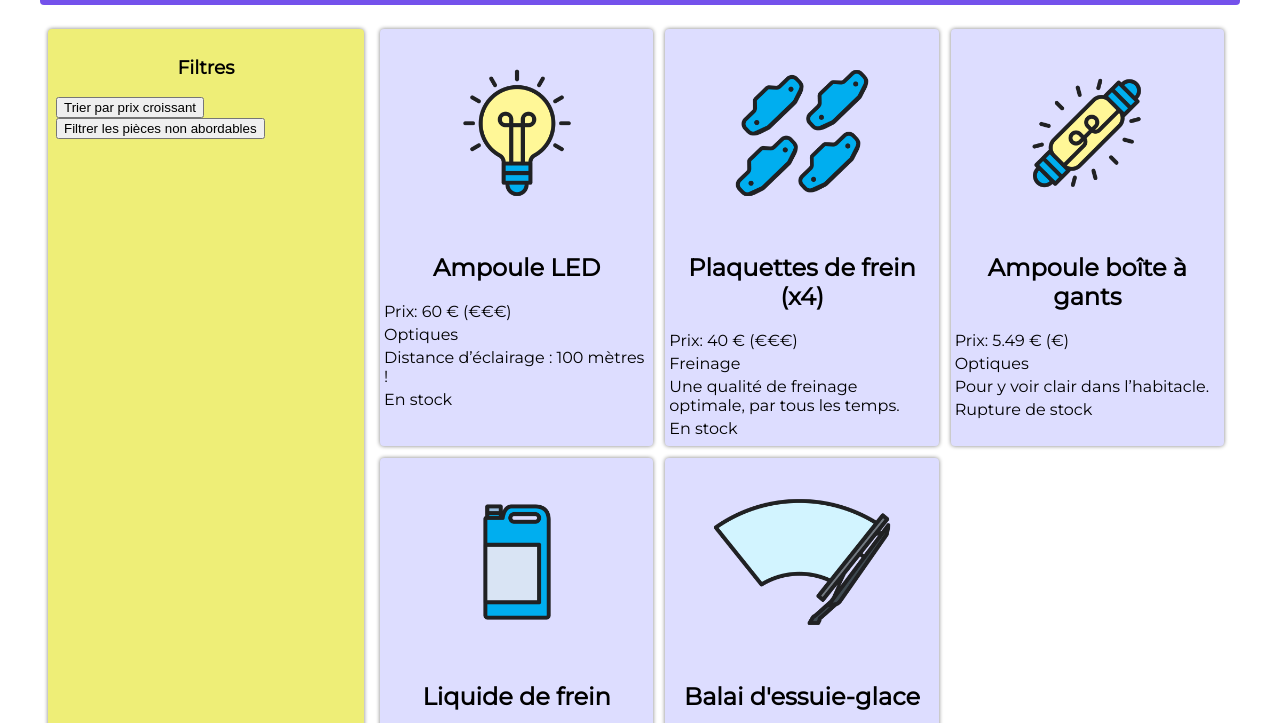
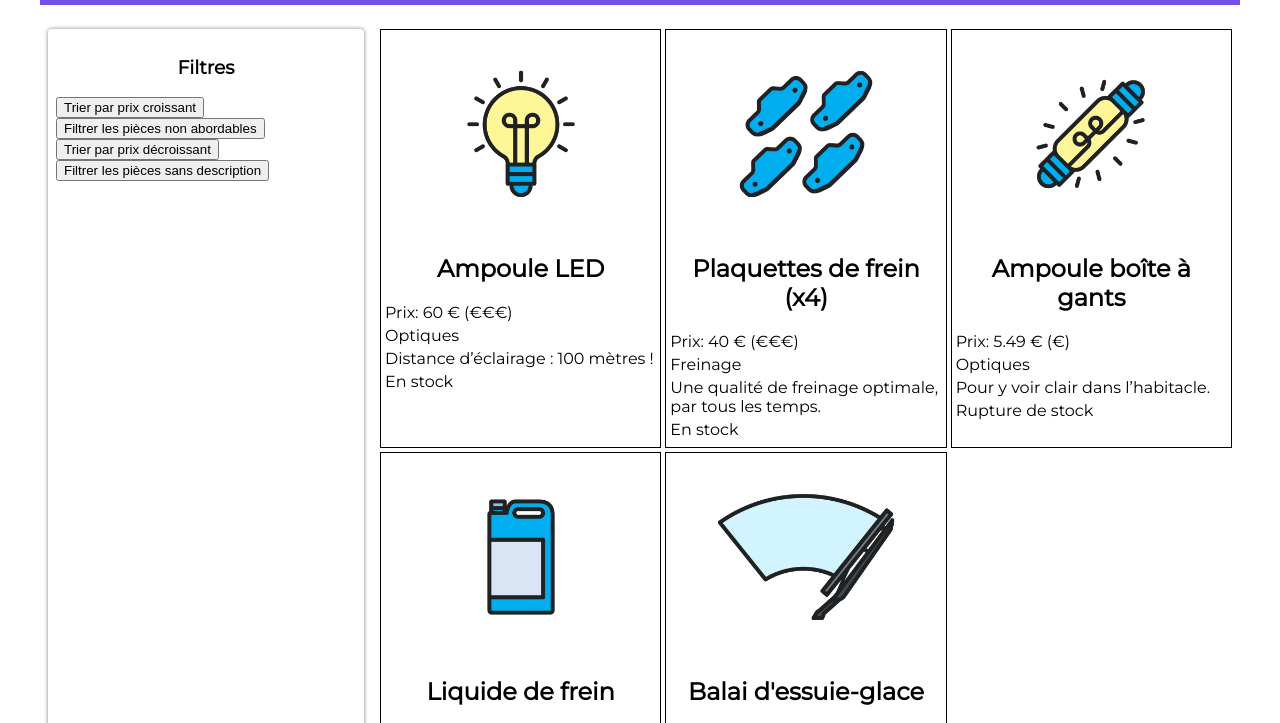
Before and after one commit to GWartelle/LesBonnesPi-ces, a website: page index.html in a window 1280 px wide. Shown: the part 109-832 px from the top of the page. Drawn offline with Linux system fonts and the light colour scheme.

Commit message:
Ajout de nouveaux sort et filter

```diff
--- a/index.html
+++ b/index.html
@@ -18,6 +18,10 @@
 				<button class="btn-trier">Trier par prix croissant</button>
 				<br>
 				<button class="btn-filtrer">Filtrer les pièces non abordables</button>
+				<br>
+				<button class="btn-decroissant">Trier par prix décroissant</button>
+				<br>
+				<button class="btn-nodesc">Filtrer les pièces sans description</button>
 			</section>
 
 			<!-- Fiches produits -->
--- a/package.json
+++ b/package.json
@@ -5,7 +5,7 @@
   "main": "pieces.js",
   "scripts": {
     "start":"http-server",
-    "dev":"http-server"
+    "dev": "http-server"
   },
   "repository": {
     "type": "git",
--- a/pieces.js
+++ b/pieces.js
@@ -36,15 +36,41 @@ for (let i = 0; i < pieces.length; i++) {
 
  }
 
- const boutonTrier = document.querySelector(".btn-trier");
- boutonTrier.addEventListener("click", () => {
+ //gestion des boutons
+const boutonTrier = document.querySelector(".btn-trier");
+
+boutonTrier.addEventListener("click", function () {
     const piecesOrdonnees = Array.from(pieces);
-    piecesOrdonnees.sort((a, b) => a.prix - b.prix);
-    console.log(piecesOrdonnees);
- });
+    piecesOrdonnees.sort(function (a, b) {
+        return a.prix - b.prix;
+     });
+     console.log(piecesOrdonnees);
+});
 
- const bontonFiltrer = document.querySelector(".btn-filtrer");
- bontonFiltrer.addEventListener("click", () => {
-    const piecesFiltrees = pieces.filter(piece => piece.prix <= 35);
-    console.log(piecesFiltrees);
- });
+const boutonFiltrer = document.querySelector(".btn-filtrer");
+
+boutonFiltrer.addEventListener("click", function () {
+    const piecesFiltrees = pieces.filter(function (piece) {
+        return piece.prix <= 35;
+    });
+   console.log(piecesFiltrees)
+});
+
+const bontonDecroissant = document.querySelector(".btn-decroissant");
+
+bontonDecroissant.addEventListener("click", function () {
+    const piecesDecroissants = Array.from(pieces);
+    piecesDecroissants.sort(function (a, b) {
+        return b.prix - a.prix;
+    });
+    console.log(piecesDecroissants);
+});
+
+const boutonNodesc = document.querySelector(".btn-nodesc");
+
+boutonNodesc.addEventListener("click", function () {
+    const piecesNodesc = pieces.filter(function (piece) {
+        return piece.description;
+    });
+    console.log(piecesNodesc);
+});
--- a/styles.css
+++ b/styles.css
@@ -16,12 +16,10 @@ header {
 	background-color: #7451eb;
 	text-align: center;
 	color: white;
-	border-radius: 4px;
 }
 header img {
 	height: 60px;
 	margin-left: 1rem;
-	border-radius: 4px;
 }
 header h1 {
 	flex-grow: 1;
@@ -39,7 +37,6 @@ main {
 	padding: 8px;
 	min-width: 300px;
 	min-height: 400px;
-	background-color: #ee7;
 }
 .filtres h3 {
 	text-align: center;
@@ -53,12 +50,8 @@ main {
 	gap: 4px;
 }
 .fiches article {
-	background-color: #ddf;
-	box-shadow: 0px 0px 4px gray;
-	/* border: 1px solid black; */
+	border: 1px solid black;
 	padding: 4px;
-	margin: 0px 8px 8px 0px;
-	border-radius: 4px;
 }
 .fiches article img {
 	display: block;
```
